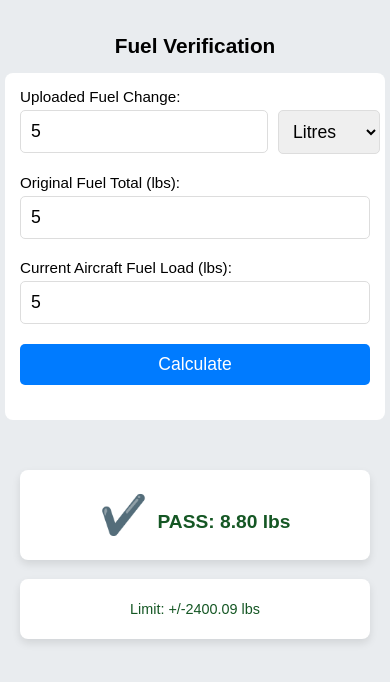
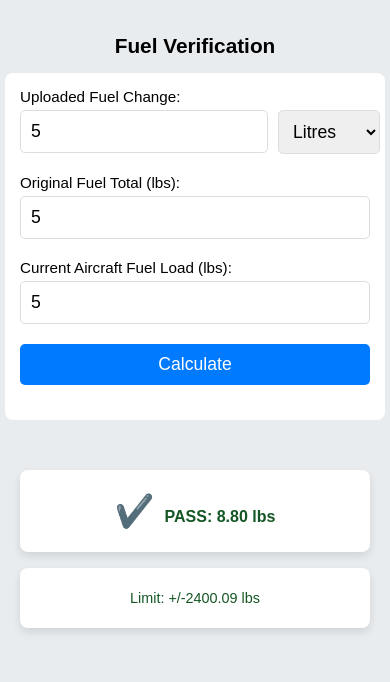
Before and after one commit to tyreldelrosario/Fuel-Verification, a plain HTML site: page index.html in a window 390 px wide. Both pictures are taken after typing "5", "5", "5" into the empty fields and a click on the button "Calculate". Drawn offline with Linux system fonts and the light colour scheme.

Commit message:
Update styles.css

```diff
--- a/styles.css
+++ b/styles.css
@@ -9,8 +9,8 @@ body {
     background-color: #f4f4f4;
     height: 100vh;
     box-sizing: border-box;
-    overflow: hidden;
-    -webkit-overflow-scrolling: touch;
+    overflow-y: auto; /* Allow vertical scrolling */
+    -webkit-overflow-scrolling: touch; /* For smoother scrolling on iOS */
 }
 
 h1 {
@@ -148,4 +148,8 @@ button:hover {
         font-size: 1.1em;
         padding: 10px;
     }
+
+    #result p {
+        font-size: 1em;
+    }
 }
```
